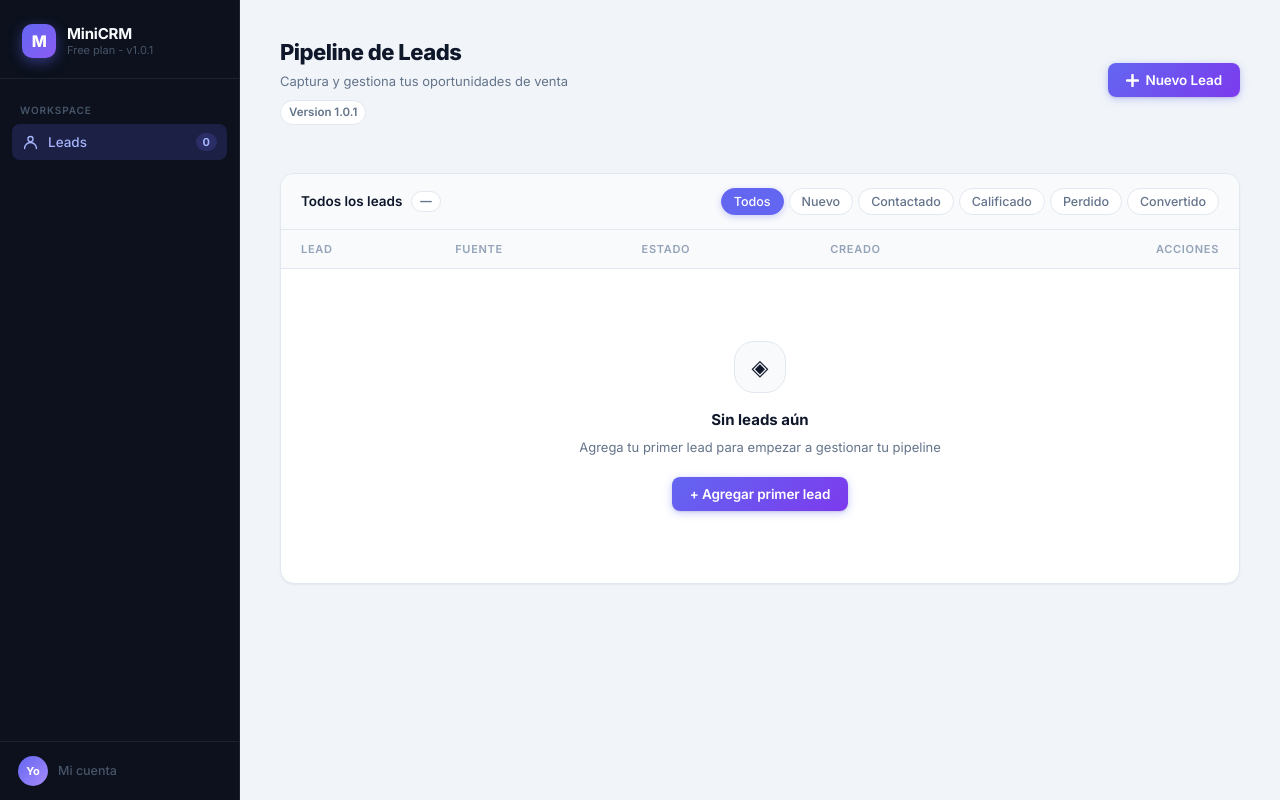
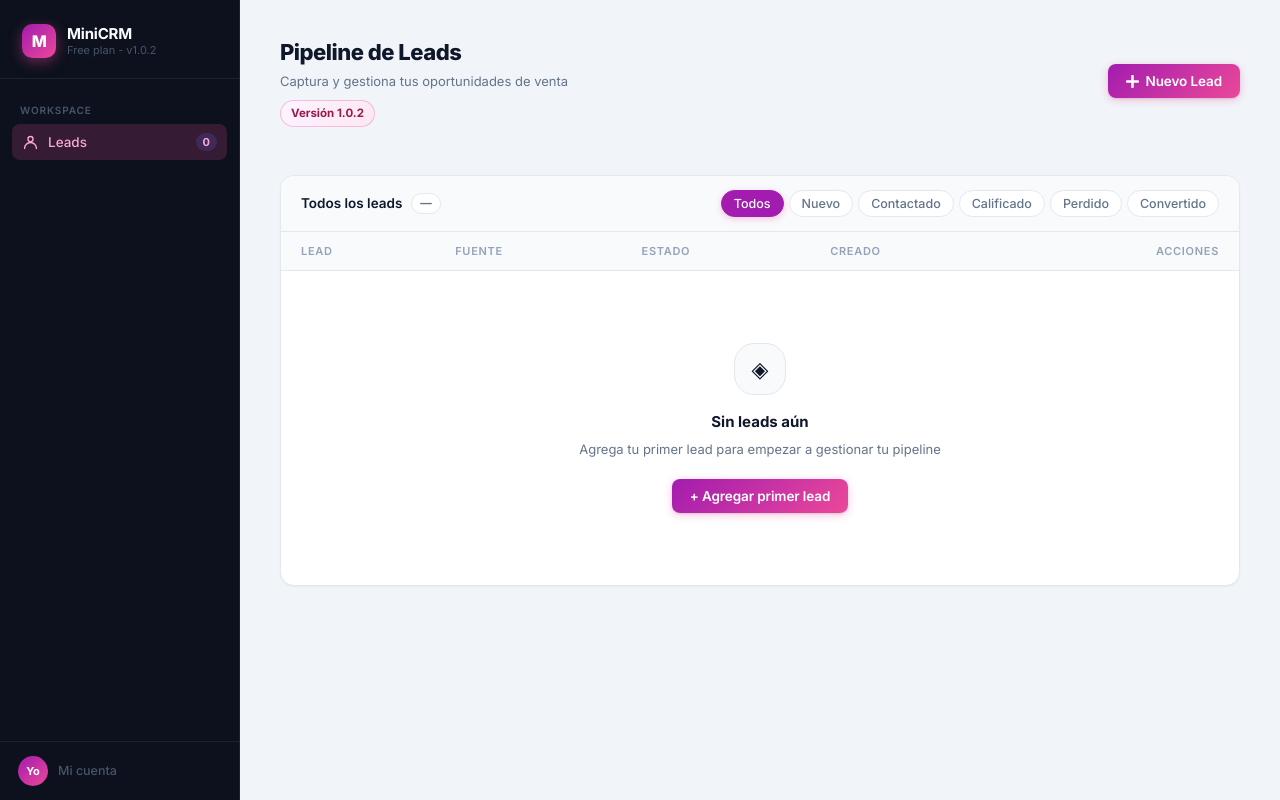
Before and after one commit to sephiroth30-dev/MiniCRM, a website: page public/index.html in a window 1280 px wide. Drawn offline with Linux system fonts and the light colour scheme; no server answers.

Commit message:
style: update purple pink theme

```diff
--- a/client-external/styles.css
+++ b/client-external/styles.css
@@ -7,8 +7,9 @@
   --text:      #0f172a;
   --muted:     #64748b;
   --light:     #94a3b8;
-  --primary:   #6366f1;
-  --primary-h: #4f46e5;
+  --primary:   #a21caf;
+  --primary-h: #86198f;
+  --accent:    #ec4899;
   --success:   #065f46;
   --error:     #7f1d1d;
 
@@ -16,7 +17,7 @@
   --b-contactado-bg: #fefce8; --b-contactado-t: #92400e; --b-contactado-dot: #f59e0b;
   --b-calificado-bg: #f0fdf4; --b-calificado-t: #166534; --b-calificado-dot: #22c55e;
   --b-perdido-bg:    #fff1f2; --b-perdido-t:    #9f1239; --b-perdido-dot:    #f43f5e;
-  --b-convertido-bg: #f5f3ff; --b-convertido-t: #5b21b6; --b-convertido-dot: #8b5cf6;
+  --b-convertido-bg: #fdf4ff; --b-convertido-t: #86198f; --b-convertido-dot: #d946ef;
 }
 
 body {
@@ -56,7 +57,7 @@ body {
   height: 10px;
   border-radius: 50%;
   background: var(--primary);
-  box-shadow: 0 0 0 3px rgba(99,102,241,.2);
+  box-shadow: 0 0 0 3px rgba(236,72,153,.22);
 }
 
 h1 {
@@ -67,10 +68,10 @@ h1 {
 
 .api-badge {
   font-size: 11.5px;
-  font-weight: 500;
-  color: var(--muted);
-  background: var(--surface);
-  border: 1px solid var(--border);
+  font-weight: 700;
+  color: #9d174d;
+  background: linear-gradient(135deg, #fdf4ff, #fce7f3);
+  border: 1px solid rgba(236,72,153,.3);
   padding: 4px 10px;
   border-radius: 9999px;
 }
@@ -99,13 +100,13 @@ h1 {
 .btn:active { transform: scale(.98); }
 
 .btn-primary {
-  background: linear-gradient(135deg, #6366f1, #7c3aed);
+  background: linear-gradient(135deg, #a21caf, #ec4899);
   color: #fff;
-  box-shadow: 0 2px 8px rgba(99,102,241,.3);
+  box-shadow: 0 2px 8px rgba(236,72,153,.32);
 }
 .btn-primary:hover {
-  background: linear-gradient(135deg, #4f46e5, #6d28d9);
-  box-shadow: 0 4px 14px rgba(99,102,241,.4);
+  background: linear-gradient(135deg, #86198f, #db2777);
+  box-shadow: 0 4px 14px rgba(236,72,153,.4);
 }
 
 .btn-secondary {
--- a/package.json
+++ b/package.json
@@ -1,6 +1,6 @@
 {
   "name": "minicrm-leads",
-  "version": "1.0.1",
+  "version": "1.0.2",
   "description": "MiniCRM Leads - captura y gestión de leads con SQLite",
   "main": "server.js",
   "scripts": {
--- a/public/app.js
+++ b/public/app.js
@@ -21,12 +21,12 @@ const btnSubmit   = document.getElementById('btn-submit');
 
 // ── Avatar colors ─────────────────────────────────────────────────────────────
 const AVATAR_GRADIENTS = [
-  ['#6366f1', '#8b5cf6'],
-  ['#0ea5e9', '#6366f1'],
-  ['#10b981', '#059669'],
-  ['#f59e0b', '#d97706'],
-  ['#ec4899', '#8b5cf6'],
-  ['#06b6d4', '#0ea5e9'],
+  ['#a21caf', '#ec4899'],
+  ['#86198f', '#f472b6'],
+  ['#be185d', '#d946ef'],
+  ['#7e22ce', '#db2777'],
+  ['#c026d3', '#f43f5e'],
+  ['#9333ea', '#ec4899'],
 ];
 
 function getAvatarGradient(name) {
@@ -89,11 +89,11 @@ async function fetchStats() {
   if (navBadge) navBadge.textContent = c.total;
 
   statsEl.innerHTML = `
-    ${statCard('Total Leads',  c.total,      '#6366f1')}
-    ${statCard('Nuevos',       c.nuevo,      '#3b82f6')}
-    ${statCard('Contactados',  c.contactado, '#f59e0b')}
-    ${statCard('Calificados',  c.calificado, '#22c55e')}
-    ${statCard('Convertidos',  c.convertido, '#8b5cf6')}
+    ${statCard('Total Leads',  c.total,      '#a21caf')}
+    ${statCard('Nuevos',       c.nuevo,      '#ec4899')}
+    ${statCard('Contactados',  c.contactado, '#d946ef')}
+    ${statCard('Calificados',  c.calificado, '#be185d')}
+    ${statCard('Convertidos',  c.convertido, '#7e22ce')}
     ${statCard('Perdidos',     c.perdido,    '#f43f5e')}
   `;
 }
--- a/public/index.html
+++ b/public/index.html
@@ -19,7 +19,7 @@
         <div class="logo-mark">M</div>
         <div class="logo-info">
           <span class="logo-name">MiniCRM</span>
-          <span class="logo-plan">Free plan - v1.0.1</span>
+          <span class="logo-plan">Free plan - v1.0.2</span>
         </div>
       </div>
     </div>
@@ -51,7 +51,7 @@
         <div>
           <h1 class="page-title">Pipeline de Leads</h1>
           <p class="page-subtitle">Captura y gestiona tus oportunidades de venta</p>
-          <span class="version-badge">Version 1.0.1</span>
+          <span class="version-badge">Versión 1.0.2</span>
         </div>
         <button class="btn btn-primary" id="btn-new-lead">
           <svg width="13" height="13" viewBox="0 0 13 13" fill="none" stroke="currentColor" stroke-width="2.5" stroke-linecap="round">
--- a/public/styles.css
+++ b/public/styles.css
@@ -13,10 +13,12 @@
   --text-muted:   #64748b;
   --text-light:   #94a3b8;
 
-  --primary:        #6366f1;
-  --primary-hover:  #4f46e5;
-  --primary-sub:    #eef2ff;
-  --primary-ring:   rgba(99,102,241,.18);
+  --primary:        #a21caf;
+  --primary-hover:  #86198f;
+  --primary-sub:    #fdf4ff;
+  --primary-ring:   rgba(236,72,153,.22);
+  --accent:         #ec4899;
+  --accent-hover:   #db2777;
 
   --danger:       #ef4444;
   --danger-sub:   #fef2f2;
@@ -26,8 +28,8 @@
   --sb-border:    rgba(255,255,255,.07);
   --sb-text:      #475569;
   --sb-hover:     rgba(255,255,255,.05);
-  --sb-active:    rgba(99,102,241,.18);
-  --sb-active-t:  #a5b4fc;
+  --sb-active:    rgba(236,72,153,.18);
+  --sb-active-t:  #f9a8d4;
   --sb-logo:      #f8fafc;
 
   /* Shadows */
@@ -41,7 +43,7 @@
   --b-contactado-bg:  #fefce8; --b-contactado-t:  #92400e; --b-contactado-dot:  #f59e0b;
   --b-calificado-bg:  #f0fdf4; --b-calificado-t:  #166534; --b-calificado-dot:  #22c55e;
   --b-perdido-bg:     #fff1f2; --b-perdido-t:     #9f1239; --b-perdido-dot:     #f43f5e;
-  --b-convertido-bg:  #f5f3ff; --b-convertido-t:  #5b21b6; --b-convertido-dot:  #8b5cf6;
+  --b-convertido-bg:  #fdf4ff; --b-convertido-t:  #86198f; --b-convertido-dot:  #d946ef;
 
   --r-sm:   6px;
   --r:      8px;
@@ -93,7 +95,7 @@ body {
 .logo-mark {
   width: 34px;
   height: 34px;
-  background: linear-gradient(135deg, #6366f1 0%, #8b5cf6 100%);
+  background: linear-gradient(135deg, #a21caf 0%, #ec4899 100%);
   border-radius: var(--r-md);
   display: flex;
   align-items: center;
@@ -102,7 +104,7 @@ body {
   font-size: 16px;
   font-weight: 800;
   flex-shrink: 0;
-  box-shadow: 0 4px 14px rgba(99,102,241,.45);
+  box-shadow: 0 4px 14px rgba(236,72,153,.42);
   letter-spacing: -.5px;
 }
 
@@ -170,7 +172,7 @@ body {
   width: 30px;
   height: 30px;
   border-radius: var(--r-full);
-  background: linear-gradient(135deg, #6366f1, #a78bfa);
+  background: linear-gradient(135deg, #a21caf, #ec4899);
   display: flex;
   align-items: center;
   justify-content: center;
@@ -218,13 +220,13 @@ body {
 .version-badge {
   display: inline-flex;
   margin-top: 8px;
-  padding: 3px 8px;
-  border: 1px solid var(--border);
+  padding: 4px 10px;
+  border: 1px solid rgba(236,72,153,.3);
   border-radius: var(--r-full);
-  background: var(--surface);
-  color: var(--text-muted);
+  background: linear-gradient(135deg, #fdf4ff, #fce7f3);
+  color: #9d174d;
   font-size: 11.5px;
-  font-weight: 600;
+  font-weight: 700;
 }
 
 /* ── Buttons ────────────────────────────────────────────────────────────── */
@@ -247,13 +249,13 @@ body {
 .btn:active { transform: scale(.98); }
 
 .btn-primary {
-  background: linear-gradient(135deg, #6366f1 0%, #7c3aed 100%);
+  background: linear-gradient(135deg, #a21caf 0%, #ec4899 100%);
   color: #fff;
-  box-shadow: 0 2px 8px rgba(99,102,241,.35), 0 1px 2px rgba(0,0,0,.1);
+  box-shadow: 0 2px 8px rgba(236,72,153,.32), 0 1px 2px rgba(0,0,0,.1);
 }
 .btn-primary:hover {
-  background: linear-gradient(135deg, #4f46e5 0%, #6d28d9 100%);
-  box-shadow: 0 4px 16px rgba(99,102,241,.45), 0 2px 4px rgba(0,0,0,.1);
+  background: linear-gradient(135deg, #86198f 0%, #db2777 100%);
+  box-shadow: 0 4px 16px rgba(236,72,153,.42), 0 2px 4px rgba(0,0,0,.1);
 }
 
 .btn-ghost {
@@ -377,7 +379,7 @@ body {
   background: var(--primary);
   border-color: var(--primary);
   color: #fff;
-  box-shadow: 0 2px 6px rgba(99,102,241,.3);
+  box-shadow: 0 2px 6px rgba(236,72,153,.3);
 }
 
 /* ── Table ──────────────────────────────────────────────────────────────── */
@@ -425,7 +427,7 @@ body {
   width: 36px;
   height: 36px;
   border-radius: var(--r-full);
-  background: linear-gradient(135deg, var(--avatar-a, #6366f1), var(--avatar-b, #8b5cf6));
+  background: linear-gradient(135deg, var(--avatar-a, #a21caf), var(--avatar-b, #ec4899));
   color: #fff;
   font-size: 12px;
   font-weight: 700;
@@ -509,7 +511,7 @@ body {
   transition: all .15s;
 }
 
-.action-btn.edit:hover { background: var(--primary-sub); color: var(--primary); border-color: rgba(99,102,241,.25); }
+.action-btn.edit:hover { background: var(--primary-sub); color: var(--primary); border-color: rgba(236,72,153,.25); }
 .action-btn.del:hover  { background: var(--danger-sub); color: var(--danger); border-color: rgba(239,68,68,.25); }
 
 /* ── Empty state ────────────────────────────────────────────────────────── */
```
Also changed, not shown: client-external/index.html (+1 -1 lines), CHANGELOG.md, 1 other file.
